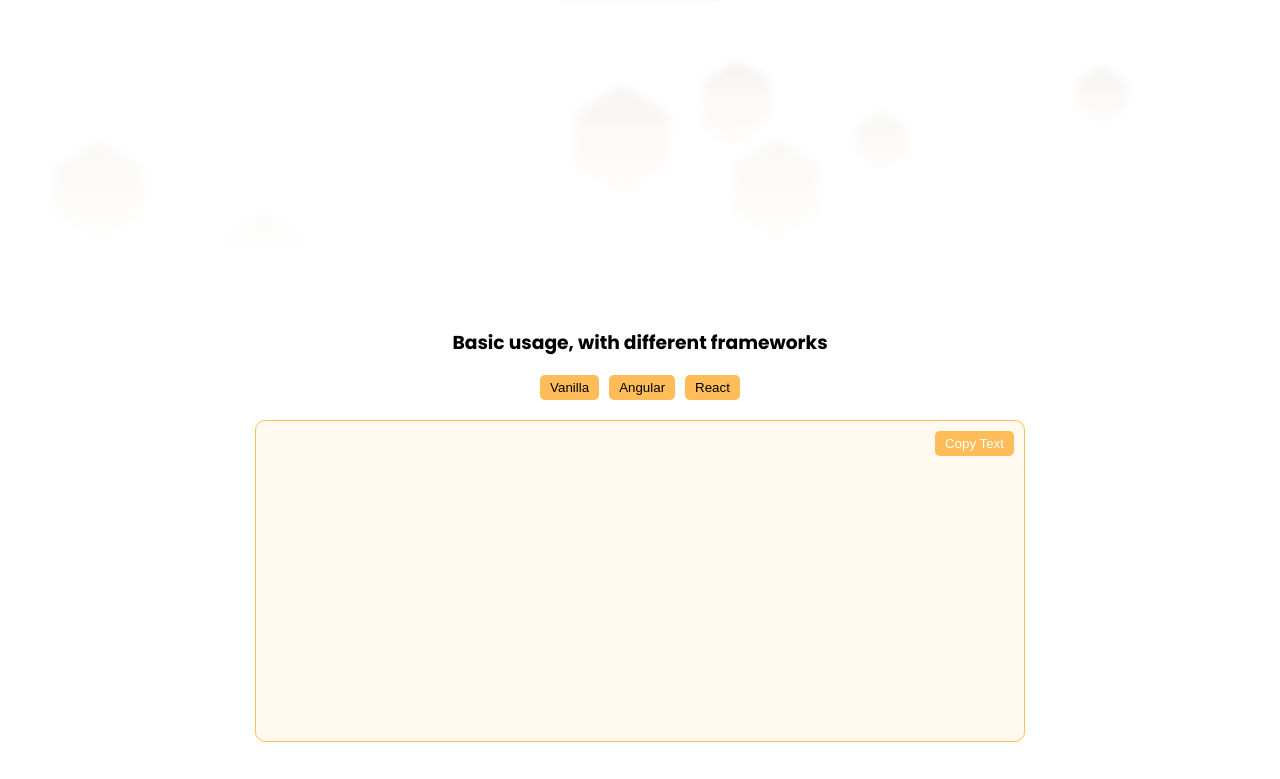
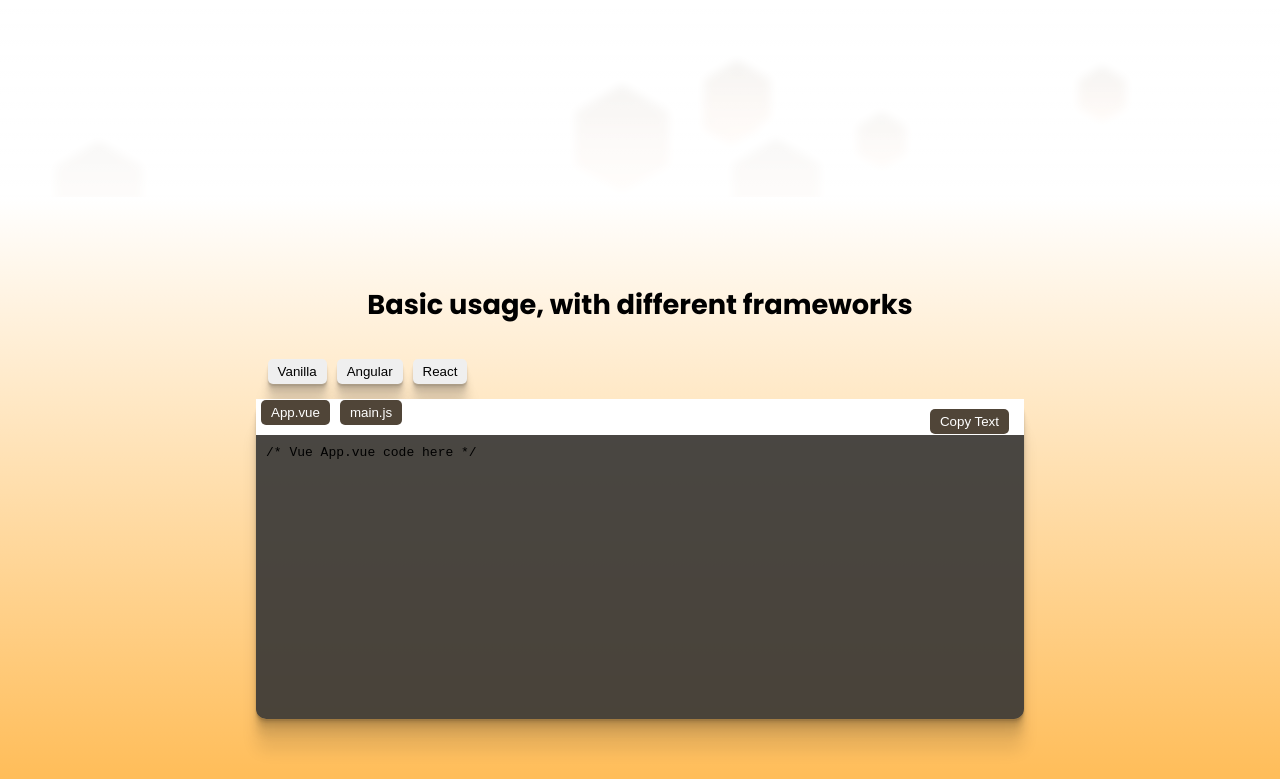
Before and after one commit to FormBee/FormBee, an Angular app in the folder client/FormBee/: page /home in a window 1280 px wide. Shown: the part 559-1338 px from the top of the page. Before the commit the page ends 1309 px from the top, so only its background shows below. Built offline with nearby package versions, Linux system fonts and the light colour scheme.

Commit message:
Styling changes to demo code component, and removed top margin from landing-header component.

```diff
--- a/client/FormBee/src/app/landing-code-examples/landing-code-examples.component.html
+++ b/client/FormBee/src/app/landing-code-examples/landing-code-examples.component.html
@@ -1,3 +1,4 @@
+<div class="background-color">
 <div class="section-container">
     <h3>Basic usage, with different frameworks</h3>
     <div class="framework-tabs">
@@ -5,13 +6,18 @@
       <button (click)="setCurrentFramework('angular')">Angular</button>
       <button (click)="setCurrentFramework('react')">React</button>
     </div>
-    <div class="file-tabs">
-      <ng-container *ngFor="let file of currentFrameworkFiles">
-        <button (click)="setCurrentFile(file)">{{ file }}</button>
-      </ng-container>
-    </div>
+
     <div class="code-examples-container">
+      <div class="fw-nav">
+        <div class="file-tabs">
+          <ng-container *ngFor="let file of currentFrameworkFiles">
+            <button (click)="setCurrentFile(file)">{{ file }}</button>
+          </ng-container>
+        </div>
+      </div>
+
       <pre>{{ currentCode }}</pre>
-      <button (click)="copyToClipboard()">Copy Text</button>
+      <button class="copy-button" (click)="copyToClipboard()">Copy Text</button>
     </div>
   </div>
+</div>
--- a/client/FormBee/src/app/landing-code-examples/landing-code-examples.component.scss
+++ b/client/FormBee/src/app/landing-code-examples/landing-code-examples.component.scss
@@ -1,24 +1,30 @@
 .section-container {
   h3 {
     text-align: center;
+    font-size: 1.7rem;
   }
+  // // background-color: #DFE0DF;
+  // background-image: linear-gradient(to bottom, #81602d, #ffbd59);
+  // border-radius: 20px;
+  // box-shadow: rgba(17, 17, 26, 0.1) 0px 8px 24px, rgba(17, 17, 26, 0.1) 0px 16px 56px, rgba(17, 17, 26, 0.1) 0px 24px 80px;
+  padding: 20px;
+  margin: 20px;
+
 }
-
 .framework-tabs,
-.file-tabs {
-  display: flex;
-  justify-content: center;
-  margin-bottom: 10px;
-
   button {
     margin: 0 5px;
     padding: 5px 10px;
-    background-color: #ffbd59;
     border: none;
     border-radius: 5px;
     color: rgb(0, 0, 0);
     cursor: pointer;
+
   }
+
+.framework-tabs button {
+  box-shadow: rgba(0, 0, 0, 0.09) 0px 2px 1px, rgba(0, 0, 0, 0.09) 0px 4px 2px, rgba(0, 0, 0, 0.09) 0px 8px 4px, rgba(0, 0, 0, 0.09) 0px 16px 8px, rgba(0, 0, 0, 0.09) 0px 32px 16px;
+
 }
 
 .code-examples-container {
@@ -29,12 +35,14 @@
   justify-content: center;
   width: 60vw;
   height: 40vh;
-  background-color: #ffbd5918;
+  background-color: #343434e4;
   color: #000000;
   margin: auto;
   border-radius: 10px;
-  border: #ffbd59 solid 1px;
   position: relative;
+  box-shadow: rgba(0, 0, 0, 0.09) 0px 2px 1px, rgba(0, 0, 0, 0.09) 0px 4px 2px, rgba(0, 0, 0, 0.09) 0px 8px 4px, rgba(0, 0, 0, 0.09) 0px 16px 8px, rgba(0, 0, 0, 0.09) 0px 32px 16px;
+
+
 
   pre {
     font-family: monospace;
@@ -47,18 +55,52 @@
   }
 
   button {
-    background-color: #ffbd59;
+    background-color: #504538;
     border: none;
     border-radius: 5px;
     color: white;
     cursor: pointer;
     padding: 5px 10px;
-    position: absolute;
-    top: 10px;
-    right: 10px;
   }
 }
 
 html, body {
-  background-color: #ffbd59;
+  background-color: #504538;
 }
+
+.framework-tabs {
+  justify-content: start;
+  width: fit-content;
+  margin: 10px;
+  margin-left: 17vw;
+  padding: 5px;
+
+}
+
+
+.background-color {
+margin:0;
+padding:0;
+z-index: -1;
+background-image: linear-gradient(to bottom, #ffffff, #ffbd59);
+// border-radius: 10px;
+height:fit-content;
+width:100vw;
+height: fit-content;
+padding-top: 20px;
+padding-bottom: 20px;
+}
+
+.fw-nav {
+  width: 100%;
+  height: 40px;
+  background-color: white;
+  z-index: 1000;
+}
+
+.copy-button {
+  position: absolute;
+  top: 10px;
+  right: 10px;
+  z-index: 1000;
+}
--- a/client/FormBee/src/app/landing-code-examples/landing-code-examples.component.ts
+++ b/client/FormBee/src/app/landing-code-examples/landing-code-examples.component.ts
@@ -1,13 +1,20 @@
 import { Component } from '@angular/core';
+import { NgFor } from '@angular/common';
+import { OnInit } from '@angular/core';
 
 @Component({
   selector: 'app-landing-code-examples',
   standalone: true,
-  imports: [],
+  imports: [NgFor],
   templateUrl: './landing-code-examples.component.html',
   styleUrls: ['./landing-code-examples.component.scss']
 })
-export class LandingCodeExamplesComponent {
+export class LandingCodeExamplesComponent implements OnInit {
+
+  ngOnInit(): void {
+    this.setCurrentFramework('vanilla');
+  }
+
   frameworks: Record<'vanilla' | 'angular' | 'react' , string[]> = {
     angular: ['app.component.ts', 'app.module.ts'],
     react: ['App.js', 'index.js'],
--- a/client/FormBee/src/app/landing-header/landing-header.component.scss
+++ b/client/FormBee/src/app/landing-header/landing-header.component.scss
@@ -3,14 +3,14 @@
     justify-content: center;
     align-items: center;
     text-align: center;
-    height: 100vh;
+    height: 85vh;
     position: relative;
   }
 
   .header-content {
     z-index: 2;
     max-width: 45rem;
-    margin-top: -3rem;
+    // margin-top: 2rem;
   }
 
   h1 {
--- a/client/FormBee/src/app/landing-nav/landing-nav.component.scss
+++ b/client/FormBee/src/app/landing-nav/landing-nav.component.scss
@@ -3,7 +3,7 @@
     width: 100%;
     box-sizing: border-box;
     z-index: 100;
-
+    padding: 8px;
   }
 
   .navbar-container {
--- a/client/FormBee/src/styles.scss
+++ b/client/FormBee/src/styles.scss
@@ -3,4 +3,5 @@
 @import url('https://fonts.googleapis.com/css2?family=Poppins:wght@300;400;500;600;700&display=swap');
 html, body {
     font-family: "Poppins", sans-serif;
+    margin:0;
 }
```
Also changed, not shown: client/FormBee/src/assets/Untitled design (1).png (added).
